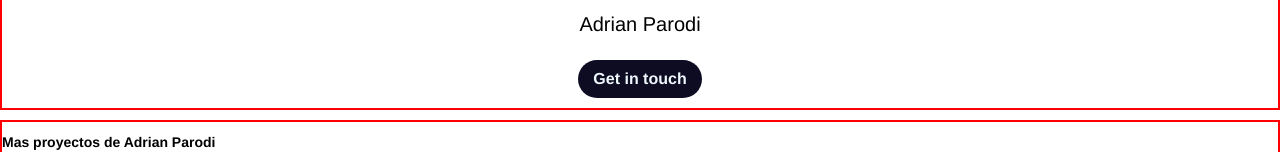
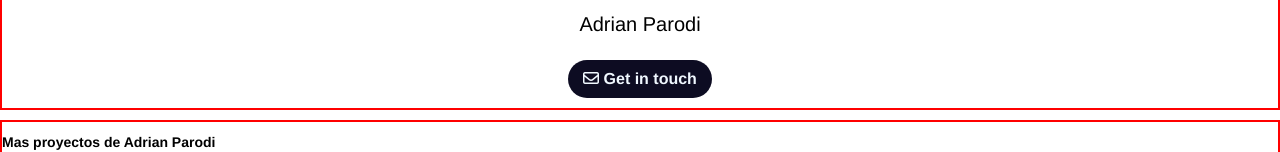
Before and after one commit to AdrianParodi/image-based-web-project, a plain HTML site: page index.html in a window 1280 px wide. Shown: the part 1000-1152 px from the top of the page. Drawn offline with Linux system fonts and the light colour scheme.

Commit message:
Agregado sobre en el boton de contacto en la seccion de la foto con una linea horizontal

```diff
--- a/css/styles.css
+++ b/css/styles.css
@@ -10,8 +10,6 @@ body{
 
 }
 
-
-
 .getintouch-button{
     padding: 10px 15px;
     color: aliceblue;
@@ -21,6 +19,7 @@ body{
     font-size: 13;
     font-weight: 600;
 }
+
 
 header{
     display: flex;
--- a/index.html
+++ b/index.html
@@ -90,7 +90,9 @@
         </div>
         <h1>Adrian Parodi</h1>
         <a href="https://www.linkedin.com/in/adrian-parodi" target="_blank">
-            <button class="getintouch-button">Get in touch</button>
+            <button class="getintouch-button">
+                <i class="fa-regular fa-envelope"></i>
+                Get in touch</button>
         </a>
     </section>
 
```
